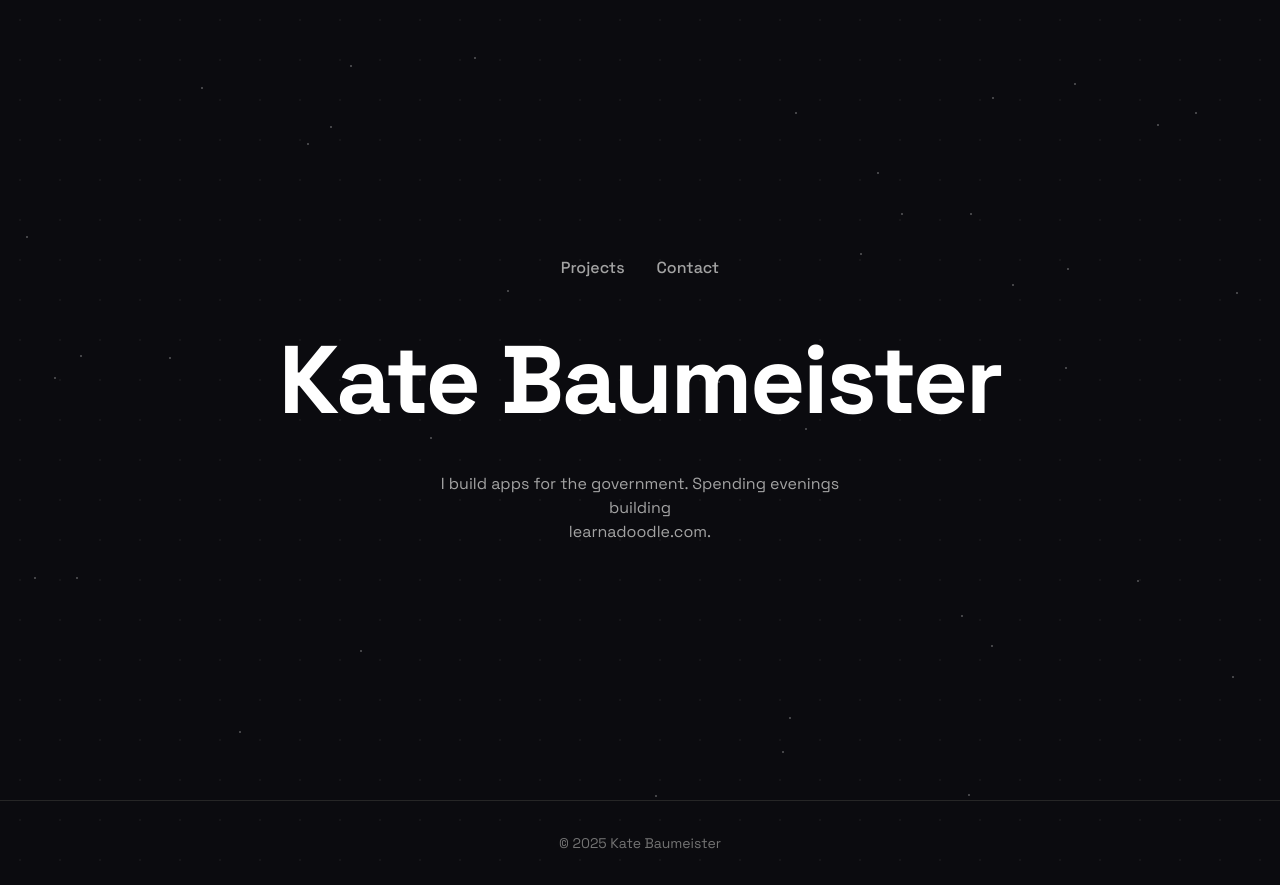
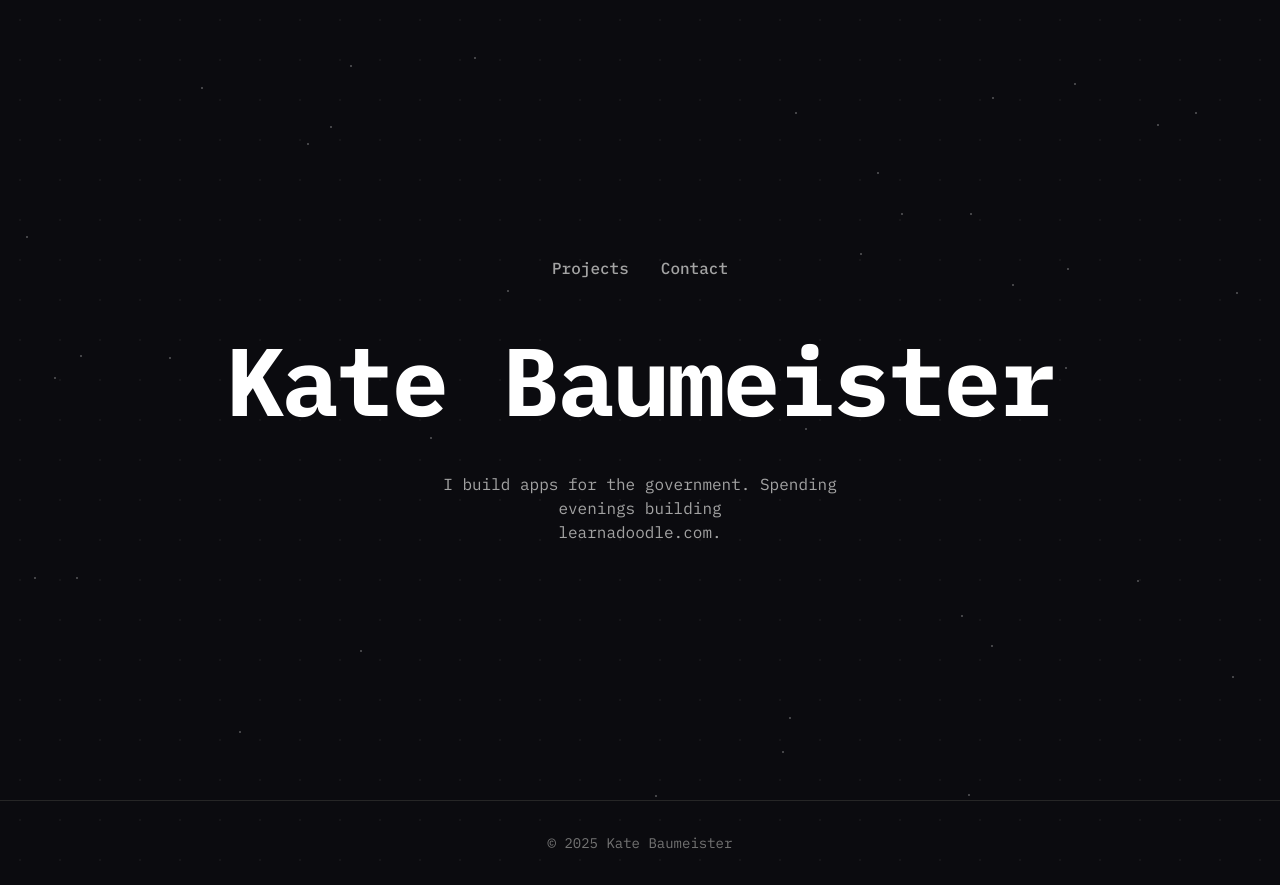
Before and after one commit to katiebaumeister/nextjspractice, a Next.js app in the folder portfolio/: page / in a window 1280 px wide. Built offline with nearby package versions, Linux system fonts and the light colour scheme; no server answers.

Commit message:
Update globals.css

```diff
--- a/portfolio/styles/globals.css
+++ b/portfolio/styles/globals.css
@@ -1,4 +1,4 @@
-@import url('https://fonts.googleapis.com/css2?family=Space+Grotesk:wght@400;500;700&display=swap');
+@import url('https://fonts.googleapis.com/css2?family=IBM+Plex+Mono:wght@400;500;700&display=swap');
 
 @tailwind base;
 @tailwind components;
@@ -10,6 +10,6 @@
 
 body {
   @apply bg-neutral-950 text-white;
-  font-family: 'Space Grotesk', sans-serif;
+  font-family: 'IBM Plex Mono', monospace;
   line-height: 1.6;
 }
```
